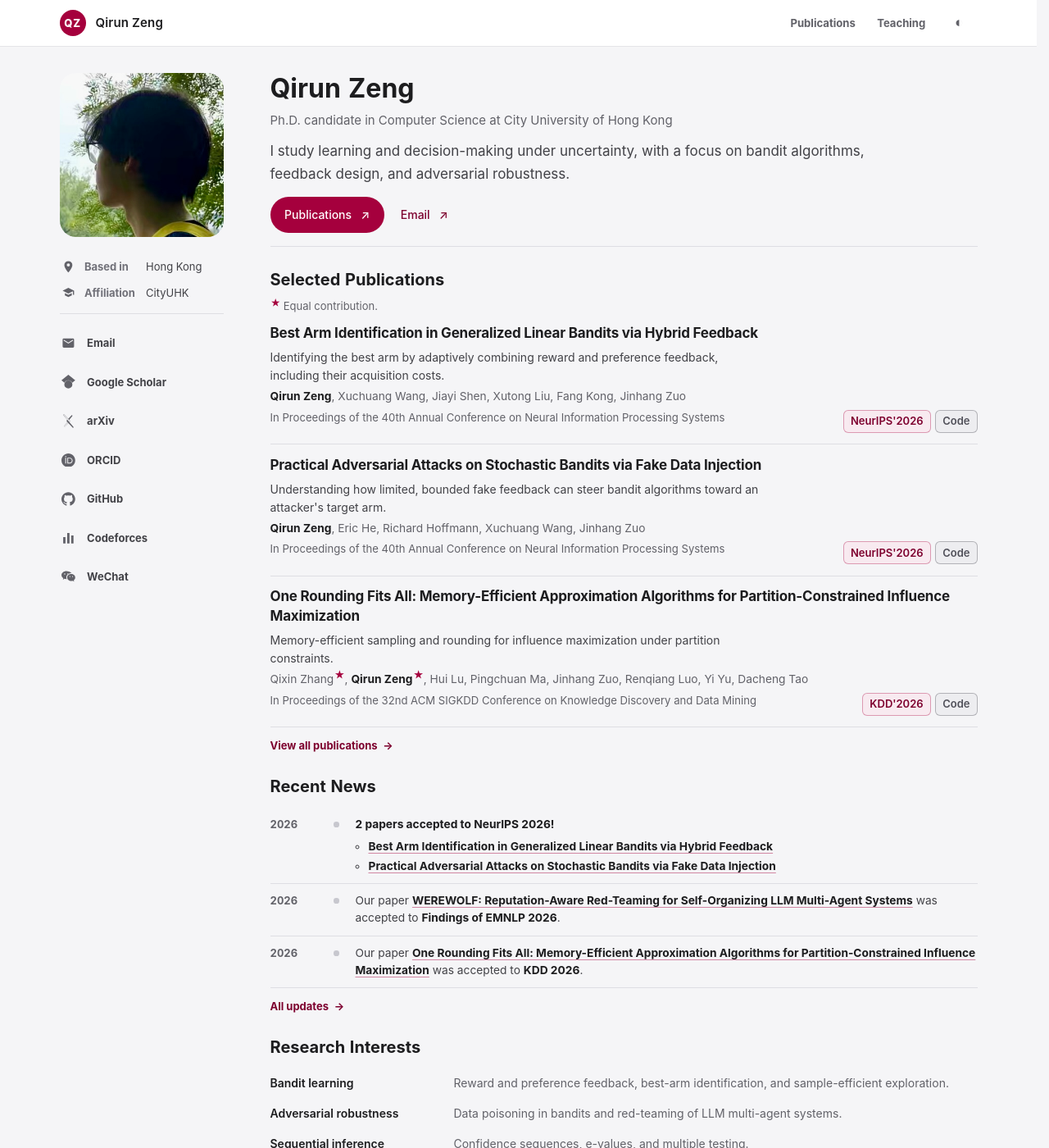
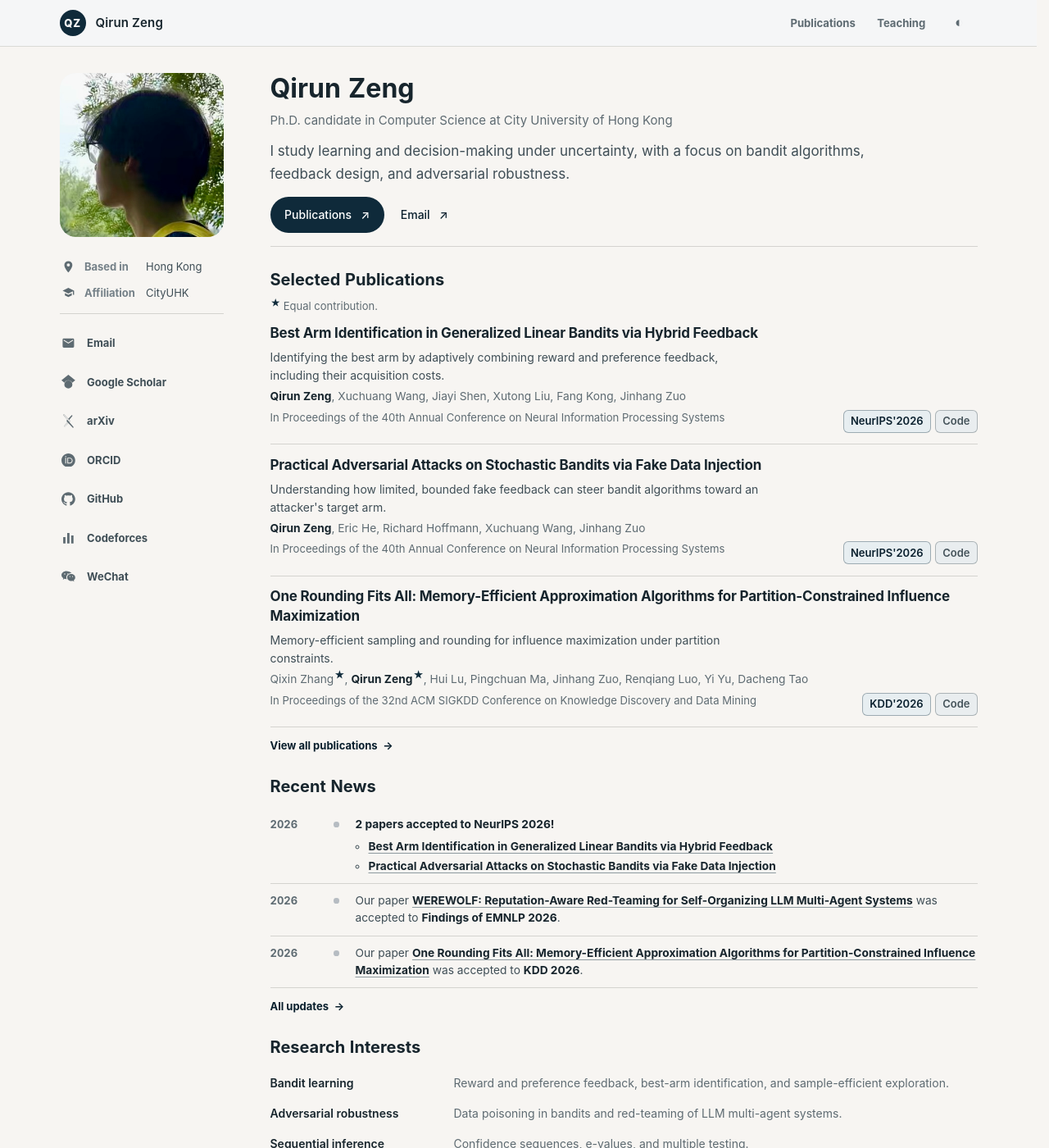
Before and after one commit to qirunzeng/qirunzeng.github.io, a Jekyll site: the page built from index.html, in a window 1280 px wide and 1400 px high. Shown: the whole window at 82% size. Built offline with Jekyll 4.4.1, drawn with Linux system fonts in a browser that asks for light colours.

Commit message:
Align site theme with Chengheng palette

```diff
--- a/_data/assets.json
+++ b/_data/assets.json
@@ -1,4 +1,4 @@
 {
-  "css": "29eab20ec41c3bbb",
+  "css": "cc38805f52d5ceb5",
   "js": "49c589e744dc6c23"
 }
--- a/_layouts/default.html
+++ b/_layouts/default.html
@@ -4,8 +4,8 @@
     <meta charset="utf-8">
     <meta name="viewport" content="width=device-width, initial-scale=1">
     <meta name="color-scheme" content="light dark">
-    <meta name="theme-color" content="#f5f5f7" media="(prefers-color-scheme: light)">
-    <meta name="theme-color" content="#141416" media="(prefers-color-scheme: dark)">
+    <meta name="theme-color" content="#f7f5f2" media="(prefers-color-scheme: light)">
+    <meta name="theme-color" content="#0f2a3a" media="(prefers-color-scheme: dark)">
     {% capture page_title %}{% if page.title %}{{ page.title }} · {% endif %}{{ site.title }}{% endcapture %}
     {% assign page_description = page.description | default: site.description | strip_html | normalize_whitespace %}
     <title>{{ page_title | escape }}</title>
--- a/assets/css/main.css
+++ b/assets/css/main.css
@@ -1,24 +1,26 @@
 /* Theme tokens. */
 :root {
   color-scheme: light;
-  --canvas: #f5f5f7;
+  --canvas: #f7f5f2;
   --paper: #ffffff;
-  --paper-soft: #f5f5f7;
-  --ink: #1d1d1f;
-  --ink-soft: #424247;
-  --muted: #626269;
-  --faint: #717179;
-  --line: #dedee3;
-  --line-strong: #c7c7ce;
-  --wine: #a5003d;
-  --wine-deep: #7d002e;
-  --wine-soft: #f8eaf0;
-  --green: #b9d476;
-  --green-soft: #eef4df;
-  --code: #51515a;
-  --code-soft: #ededf0;
+  --paper-soft: #eef2f3;
+  --navigation: #f5f6f7;
+  --ink: #17252d;
+  --ink-soft: #3f4e56;
+  --muted: #5e6b72;
+  --faint: #758188;
+  --line: #d4d3cf;
+  --line-strong: #b6bcc2;
+  --accent: #0f2a3a;
+  --accent-strong: #091f2d;
+  --accent-soft: #e7eef1;
+  --accent-on: #ffffff;
+  --selection: #b8d2dc;
+  --selection-soft: #edf4f6;
+  --code: #46545b;
+  --code-soft: #e9edef;
   --sans: -apple-system, BlinkMacSystemFont, "Segoe UI", Helvetica, Arial, sans-serif;
-  --shadow: 0 20px 60px rgba(29, 30, 28, 0.06);
+  --shadow: 0 20px 60px rgba(15, 42, 58, 0.08);
   --content-width: 1120px;
   --sidebar-width: 200px;
   --rail-gap: 1.75rem;
@@ -28,23 +30,25 @@
 
 :root[data-theme="dark"] {
   color-scheme: dark;
-  --canvas: #141416;
-  --paper: #1e1e21;
-  --paper-soft: #27272b;
-  --ink: #f5f5f7;
-  --ink-soft: #d2d2d7;
-  --muted: #aeaeb5;
-  --faint: #9b9ba3;
-  --line: #3b3b40;
-  --line-strong: #505057;
-  --wine: #ef6b9a;
-  --wine-deep: #ff91b7;
-  --wine-soft: #3a202a;
-  --green: #b5cf77;
-  --green-soft: #2b3122;
-  --code: #d2d2d7;
-  --code-soft: #303035;
-  --shadow: 0 24px 72px rgba(0, 0, 0, 0.22);
+  --canvas: #0f2a3a;
+  --paper: #143344;
+  --paper-soft: #193c4e;
+  --navigation: #0c2432;
+  --ink: #f7f5f2;
+  --ink-soft: #d9e0e4;
+  --muted: #b6bcc2;
+  --faint: #a0adb8;
+  --line: #294b5e;
+  --line-strong: #416173;
+  --accent: #86b9cf;
+  --accent-strong: #c7e0ea;
+  --accent-soft: #20495e;
+  --accent-on: #13252e;
+  --selection: #254e63;
+  --selection-soft: #21465a;
+  --code: #d4dadd;
+  --code-soft: #173749;
+  --shadow: 0 24px 72px rgba(0, 0, 0, 0.28);
 }
 
 /* Base elements and keyboard access. */
@@ -78,15 +82,15 @@ img {
 }
 
 a {
-  color: var(--wine-deep);
-  text-decoration-color: color-mix(in srgb, var(--wine) 45%, transparent);
+  color: var(--accent-strong);
+  text-decoration-color: color-mix(in srgb, var(--accent) 45%, transparent);
   text-decoration-thickness: 1px;
   text-underline-offset: 0.2em;
   transition: color 150ms ease, text-decoration-color 150ms ease;
 }
 
 a:hover {
-  color: var(--wine);
+  color: var(--accent);
   text-decoration-color: currentColor;
 }
 
@@ -96,12 +100,12 @@ a {
 }
 
 :focus-visible {
-  outline: 3px solid color-mix(in srgb, var(--wine) 58%, transparent);
+  outline: 3px solid color-mix(in srgb, var(--accent) 58%, transparent);
   outline-offset: 4px;
 }
 
 ::selection {
-  background: color-mix(in srgb, var(--green) 65%, transparent);
+  background: color-mix(in srgb, var(--selection) 65%, transparent);
   color: var(--ink);
 }
 
@@ -112,7 +116,7 @@ a {
   left: 0.75rem;
   padding: 0.55rem 0.85rem;
   transform: translateY(-180%);
-  border: 1px solid var(--wine);
+  border: 1px solid var(--accent);
   background: var(--paper);
   color: var(--ink);
   font-family: var(--sans);
@@ -130,7 +134,7 @@ a {
   z-index: 20;
   top: 0;
   border-bottom: 1px solid color-mix(in srgb, var(--line) 82%, transparent);
-  background: color-mix(in srgb, var(--paper) 92%, transparent);
+  background: color-mix(in srgb, var(--navigation) 94%, transparent);
   backdrop-filter: blur(14px);
 }
 
@@ -157,7 +161,7 @@ a {
 }
 
 .site-brand:hover {
-  color: var(--wine);
+  color: var(--accent);
 }
 
 .site-brand__mark {
@@ -166,8 +170,8 @@ a {
   height: 2rem;
   place-items: center;
   border-radius: 50%;
-  background: var(--wine);
-  color: #fff;
+  background: var(--accent);
+  color: var(--accent-on);
   font-size: 0.8125rem;
   font-weight: 850;
   letter-spacing: 0.06em;
@@ -202,7 +206,7 @@ a {
   content: "";
   transform: scaleX(0);
   transform-origin: left;
-  background: var(--wine);
+  background: var(--accent);
   transition: transform 160ms ease;
 }
 
@@ -230,7 +234,7 @@ a {
 }
 
 .theme-toggle:hover {
-  color: var(--wine);
+  color: var(--accent);
 }
 
 /* Desktop shell and profile. */
@@ -358,7 +362,7 @@ a {
 }
 
 .profile__links a:hover {
-  color: var(--wine);
+  color: var(--accent);
 }
 
 .profile__link-icon {
@@ -372,7 +376,7 @@ a {
 }
 
 .profile__links a:hover .profile__link-icon {
-  color: var(--wine-deep);
+  color: var(--accent-strong);
   transform: translateY(-1px);
 }
 
@@ -541,7 +545,7 @@ a {
   height: 0.42rem;
   margin-top: 0.43rem;
   border-radius: 50%;
-  background: var(--wine);
+  background: var(--accent);
 }
 
 .news-item__body,
@@ -591,8 +595,8 @@ a {
   margin-top: 0.16rem;
   place-items: center;
   border-radius: 50%;
-  background: var(--wine);
-  color: #fff;
+  background: var(--accent);
+  color: var(--accent-on);
   font-family: var(--sans);
   font-size: 0.8125rem;
   font-weight: 850;
@@ -631,7 +635,7 @@ a {
 
 .publication__title a:hover,
 .publication__title a:focus-visible {
-  color: var(--wine);
+  color: var(--accent);
   text-decoration: underline;
 }
 
@@ -657,7 +661,7 @@ a {
 
 .publication__authors sup,
 .publication-note sup {
-  color: var(--wine);
+  color: var(--accent);
   font-family: var(--sans);
   font-weight: 700;
 }
@@ -718,7 +722,7 @@ a {
 }
 
 .publication__metadata a:hover {
-  color: var(--wine);
+  color: var(--accent);
 }
 
 .publication__links {
@@ -733,10 +737,10 @@ a {
   min-height: 1.75rem;
   padding: 0.14rem 0.5rem;
   align-items: center;
-  border: 1px solid color-mix(in srgb, var(--wine) 34%, transparent);
+  border: 1px solid color-mix(in srgb, var(--accent) 34%, transparent);
   border-radius: 0.38rem;
-  background: var(--wine-soft);
-  color: var(--wine-deep);
+  background: var(--accent-soft);
+  color: var(--accent-strong);
   font-family: var(--sans);
   font-size: 0.8125rem;
   font-style: normal;
@@ -760,7 +764,7 @@ a {
 
 .tag:hover {
   border-color: currentColor;
-  color: var(--wine);
+  color: var(--accent);
 }
 
 .tag--code:hover {
@@ -786,11 +790,11 @@ a {
 }
 
 .publication__abstract summary::marker {
-  color: var(--wine);
+  color: var(--accent);
 }
 
 .publication__abstract summary:hover {
-  color: var(--wine);
+  color: var(--accent);
 }
 
 .publication__abstract p {
@@ -876,7 +880,7 @@ a {
   width: 0.7rem;
   height: 1rem;
   margin-top: 0.16rem;
-  background: var(--wine);
+  background: var(--accent);
   clip-path: polygon(0 0, 100% 0, 100% 100%, 50% 73%, 0 100%);
 }
 
@@ -996,13 +1000,13 @@ a {
 .cf-donut circle { fill: none; stroke-width: 11; }
 .cf-donut-track { stroke: var(--line); }
 .cf-slice { stroke: var(--chart-color); }
-.cf-color-0 { --chart-color: var(--wine); }
-.cf-color-1 { --chart-color: #7f91b0; }
-.cf-color-2 { --chart-color: #a98a4d; }
-.cf-color-3 { --chart-color: #70988c; }
-.cf-color-4 { --chart-color: #9b83ae; }
-.cf-color-5 { --chart-color: #b77c68; }
-.cf-color-6 { --chart-color: #8b8b96; }
+.cf-color-0 { --chart-color: var(--accent); }
+.cf-color-1 { --chart-color: #6f8794; }
+.cf-color-2 { --chart-color: #9a7a3f; }
+.cf-color-3 { --chart-color: #5f8f86; }
+.cf-color-4 { --chart-color: #81758f; }
+.cf-color-5 { --chart-color: #a66f5e; }
+.cf-color-6 { --chart-color: #8b9398; }
 .cf-donut-label { position: absolute; inset: 0; display: flex; align-items: center; justify-content: center; flex-direction: column; pointer-events: none; }
 .cf-donut-label strong { font-size: 1.65rem; line-height: 1.2; font-weight: 600; }
 .cf-donut-label span { font-size: 0.8125rem; color: var(--muted); }
@@ -1022,11 +1026,11 @@ a {
 .home-intro__focus { max-width: 68ch; margin: 0.75rem 0 0; color: var(--ink-soft); font-size: 1.0625rem; line-height: 1.65; }
 .home-intro__actions { display: flex; align-items: center; flex-wrap: wrap; gap: 0.5rem 1.25rem; margin-top: 0.85rem; }
 .home-button, .home-contact { display: inline-flex; min-height: 44px; align-items: center; gap: 0.7rem; font-size: 0.875rem; font-weight: 550; text-decoration: none; }
-.home-button { padding: 0.5rem 1.1rem; border-radius: 24px; background: var(--wine); color: #fff; }
-.home-button:hover { background: var(--wine-deep); color: #fff; }
+.home-button { padding: 0.5rem 1.1rem; border-radius: 24px; background: var(--accent); color: var(--accent-on); }
+.home-button:hover { background: var(--accent-strong); color: var(--accent-on); }
 :root[data-theme="dark"] .home-button,
 :root[data-theme="dark"] .site-brand__mark,
-:root[data-theme="dark"] .publication__number { color: #21171c; }
+:root[data-theme="dark"] .publication__number { color: var(--accent-on); }
 .page-home .page-section { margin-top: 1.75rem; }
 .page-home .section-heading { padding: 0; margin-bottom: 0.85rem; }
 .page-home .section-heading::after { display: none; }
@@ -1084,7 +1088,7 @@ a {
 .research-interests > div { display: grid; grid-template-columns: 13rem minmax(0, 1fr); gap: 1rem; padding: 0.45rem 0; }
 .research-interests dt { font-size: 0.875rem; font-weight: 600; }
 .research-interests dt a { color: var(--ink); text-decoration: none; }
-.research-interests dt a:hover { color: var(--wine); }
+.research-interests dt a:hover { color: var(--accent); }
 .research-interests dd { margin: 0; color: var(--muted); font-size: 0.875rem; line-height: 1.6; }
 .home-extras { margin-top: 1.75rem; border-top: 1px solid var(--line); }
 .home-extra { border-bottom: 1px solid var(--line); }
@@ -1244,9 +1248,9 @@ a {
     --ink-soft: #222;
     --muted: #555;
     --line: #ccc;
-    --wine: #970036;
-    --wine-deep: #75002a;
-    --green: #b8cf7a;
+    --accent: #0f2a3a;
+    --accent-strong: #091f2d;
+    --selection: #9fbfca;
   }
 
   body {
```
Also changed, not shown: README.md, assets/images/favicon.svg.
